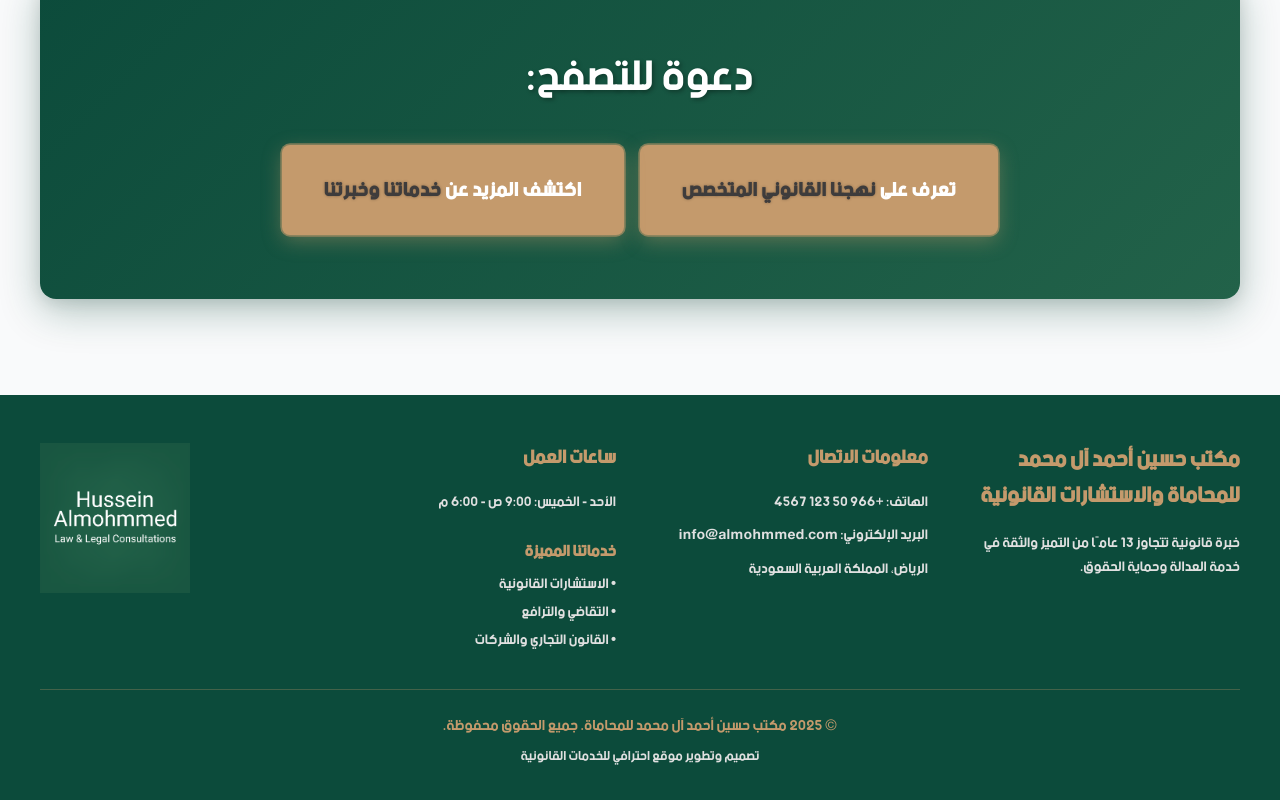
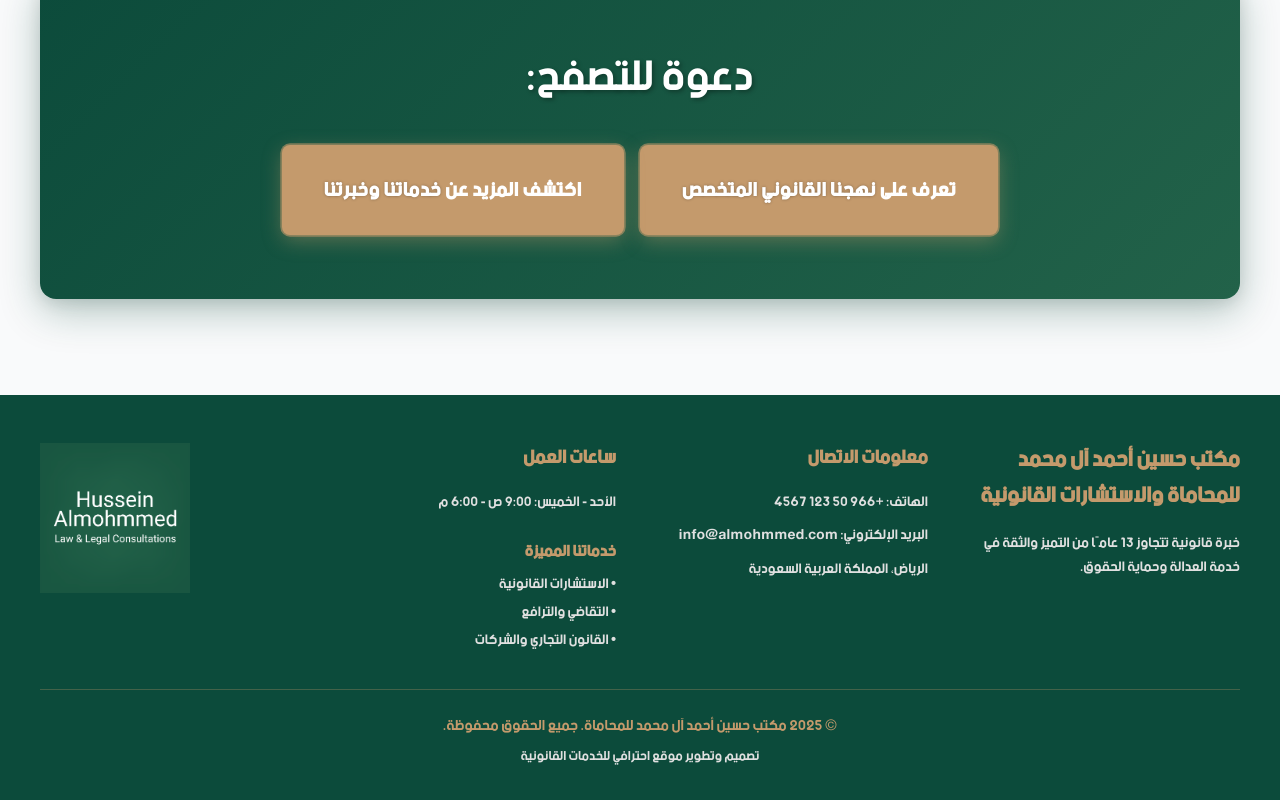
Before and after one commit to FarisAttallah/lawyer-image-library, a Next.js app: page / in a window 1280 px wide. Shown: the part 2890-3690 px from the top of the page. Built offline with nearby package versions, Linux system fonts and the light colour scheme.

Commit message:
Reverted coloring of buttons

```diff
--- a/pages/index.js
+++ b/pages/index.js
@@ -116,7 +116,6 @@ export default function Home() {
                                 {language === 'ar' ? (
                   <>
                     تعرف على <span style={{
-                      color: 'rgb(62, 60, 60)',
                       fontWeight: 'bold',
                       textShadow: '0 0 3px rgba(0,0,0,0.3)'
                     }}>نهجنا القانوني المتخصص</span>
@@ -163,7 +162,6 @@ export default function Home() {
                                 {language === 'ar' ? (
                   <>
                     اكتشف المزيد عن <span style={{
-                      color: 'rgb(62, 60, 60)',
                       fontWeight: 'bold',
                       textShadow: '0 0 3px rgba(0, 0, 0, 0.3)'
                     }}>خدماتنا وخبرتنا</span>
```
